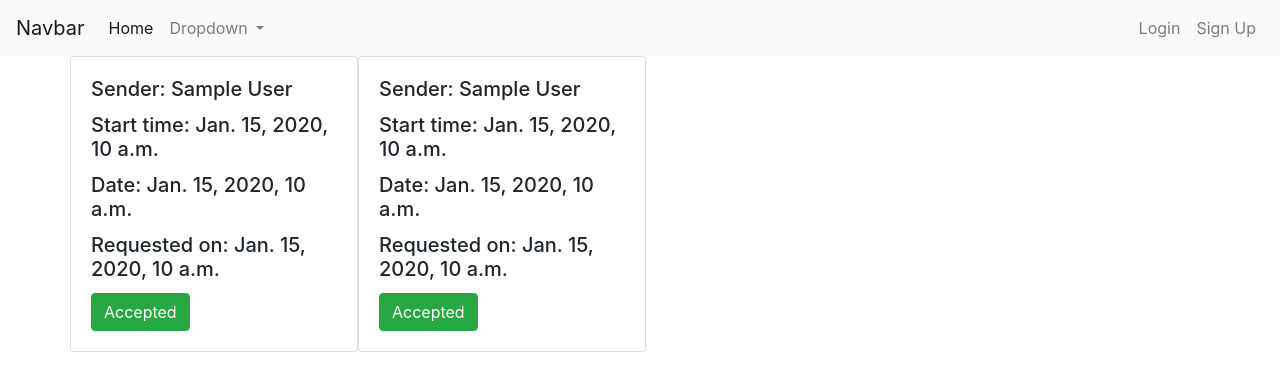
After one commit to idosarue/appointments, a Django app: template appointments/patient/templates/patient/past_appointments.html in a window 1280 px wide. The commit adds this page. Shown: the top 391 px of the page. Run offline with Django 3.2, Linux system fonts and the light colour scheme; the template is opened without the code that fills it: most values are stand-ins (such as "Sample title", 1, 10 or a date in 2020); some libraries are stand-ins or nearby versions.

Commit message:
added appoint_list for patient

```diff
--- /dev/null
+++ b/appointments/patient/templates/patient/past_appointments.html
@@ -0,0 +1,33 @@
+{% extends 'base.html' %}
+
+{% block content%}
+
+<div class="container">
+    <div class="row">
+        {% for appointment in appointments %}
+        <div class="card" style="width: 18rem;">
+            <div class="card-body">
+                <h5 class="card-title">Sender: {{appointment.user.user.first_name}} {{appointment.user.last_name}}</h5>
+                <h5 class="card-title">Start time: {{appointment.start_time}}</h5>
+                <h5 class="card-title">Date: {{appointment.appointment_date}}</h5>
+                <h5 class="card-title">Requested on: {{appointment.timestamp}}</h5>
+                <a href="#" class='btn btn-success' name='a' type="submit">Accepted</a>
+            </div>
+        </div>
+        {% endfor %}
+        {% for a in appointments_response %}
+        <div class="card" style="width: 18rem;">
+            <div class="card-body">
+                <h5 class="card-title">Sender: {{a.user.user.first_name}} {{a.user.user.last_name}}</h5>
+                <h5 class="card-title">Start time: {{a.start_time}}</h5>
+                <h5 class="card-title">Date: {{a.appointment_date}}</h5>
+                <h5 class="card-title">Requested on: {{a.original_request.timestamp}}</h5>
+                <a href="#" class='btn btn-success' name='a' type="submit">Accepted</a>
+            </div>
+        </div>
+        {% endfor %}
+
+    </div>
+
+</div>
+{% endblock %}
--- a/appointments/patient/urls.py
+++ b/appointments/patient/urls.py
@@ -3,4 +3,6 @@ from . import views
 urlpatterns = [
     path('home/', views.home, name='home'),
     path('query_appointment/', views.CreateAppointmentView.as_view(), name='query_appointment'),
+    path('future_appointments/', views.FutureAppointmentsListView.as_view(), name='future_appointments'),
+    path('past_appointments/', views.PastAppointmentsListView.as_view(), name='past_appointments'),
 ]
--- a/appointments/templates/partials/navbar.html
+++ b/appointments/templates/partials/navbar.html
@@ -38,12 +38,21 @@
         <li class="nav-item">
           <a class="nav-link" href="{% url 'pending_apts' %}">Pending Appointments</a>
         </li>
+        <li class="nav-item">
+          <a class="nav-link" href="{% url 'all_users' %}">Patients</a>
+        </li>
         {% else %}
           <li class="nav-item">
             <a class="nav-link" href="{% url 'query_appointment' %}">Ask For Appointment</a>
           </li>
         <li class="nav-item">
           <a class="nav-link" href="{% url 'profile' %}">Profile</a>
+        </li>
+        <li class="nav-item">
+          <a class="nav-link" href="{% url 'future_appointments' %}">Future appointments</a>
+        </li>
+        <li class="nav-item">
+          <a class="nav-link" href="{% url 'past_appointments' %}">Past appointments</a>
         </li>
         {% endif %}
       {% else %}
@@ -55,9 +64,5 @@
       </li>
       {% endif %}
     </ul>
-    <form class="form-inline my-2 my-lg-0">
-      <input class="form-control mr-sm-2" type="search" placeholder="Search" aria-label="Search">
-      <button class="btn btn-outline-success my-2 my-sm-0" type="submit">Search</button>
-    </form>
   </div>
 </nav>
--- a/appointments/therapist/templates/therapist/pending_apts.html
+++ b/appointments/therapist/templates/therapist/pending_apts.html
@@ -11,7 +11,7 @@
             <h5 class="card-title">Start time: {{appointment.start_time}}</h5>
             <h5 class="card-title">Date: {{appointment.appointment_date}}</h5>
             <h5 class="card-title">Requested on: {{appointment.original_request.timestamp}}</h5>
-            <a href="link" class='btn btn-success' name='a' type="submit">Accept</a>
+            <a href="#" class='btn btn-success' name='a' type="submit">Accept</a>
             <a href="#" class='btn btn-warning' name='a' type="submit">Pending</a>
             </div>
         </div>
--- a/appointments/therapist/urls.py
+++ b/appointments/therapist/urls.py
@@ -9,4 +9,6 @@ urlpatterns = [
     path('apt_status/<int:pk>/<str:status>/', views.update_appointment_status, name='apt_status'),
     path('apt_status_res/<int:pk>/<str:status>/', views.update_appointment_response_status, name='apt_status_res'),
     path('appointment_response/<int:pk>', views.AppointmentResponseView.as_view(), name='appointment_response'),
+    path('all_users/', views.AllUsersList.as_view(), name='all_users'),
+    path('user_appointments/<int:pk>', views.UserAppointments.as_view(), name='user_appointments'),
 ]
```
Also changed, not shown: appointments/patient/views.py (+18 -4 lines), appointments/therapist/templates/therapist/all_users.html (added, +19 -0 lines), appointments/therapist/templates/therapist/user_appointments.html (added, +22 -0 lines), appointments/therapist/views.py (+20 -0 lines).
